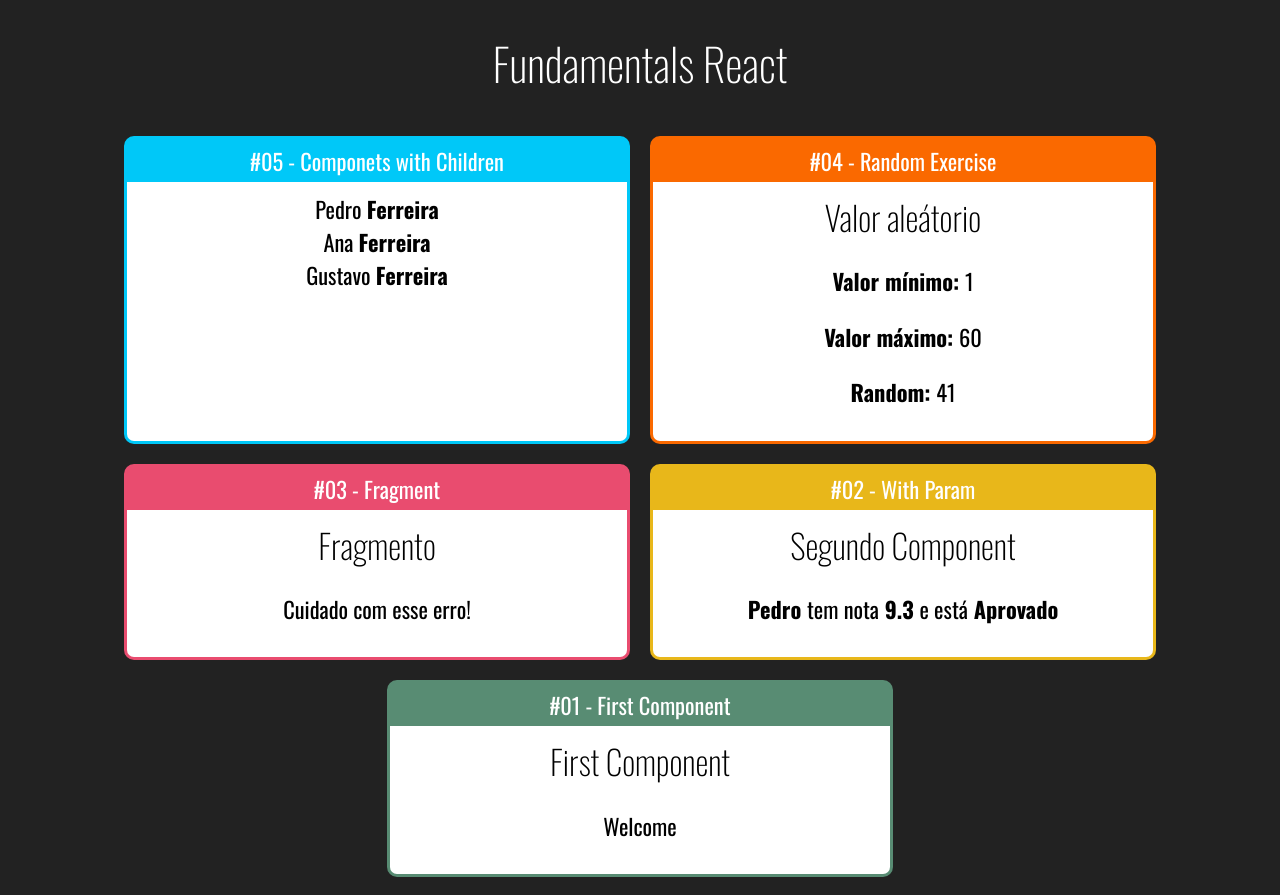
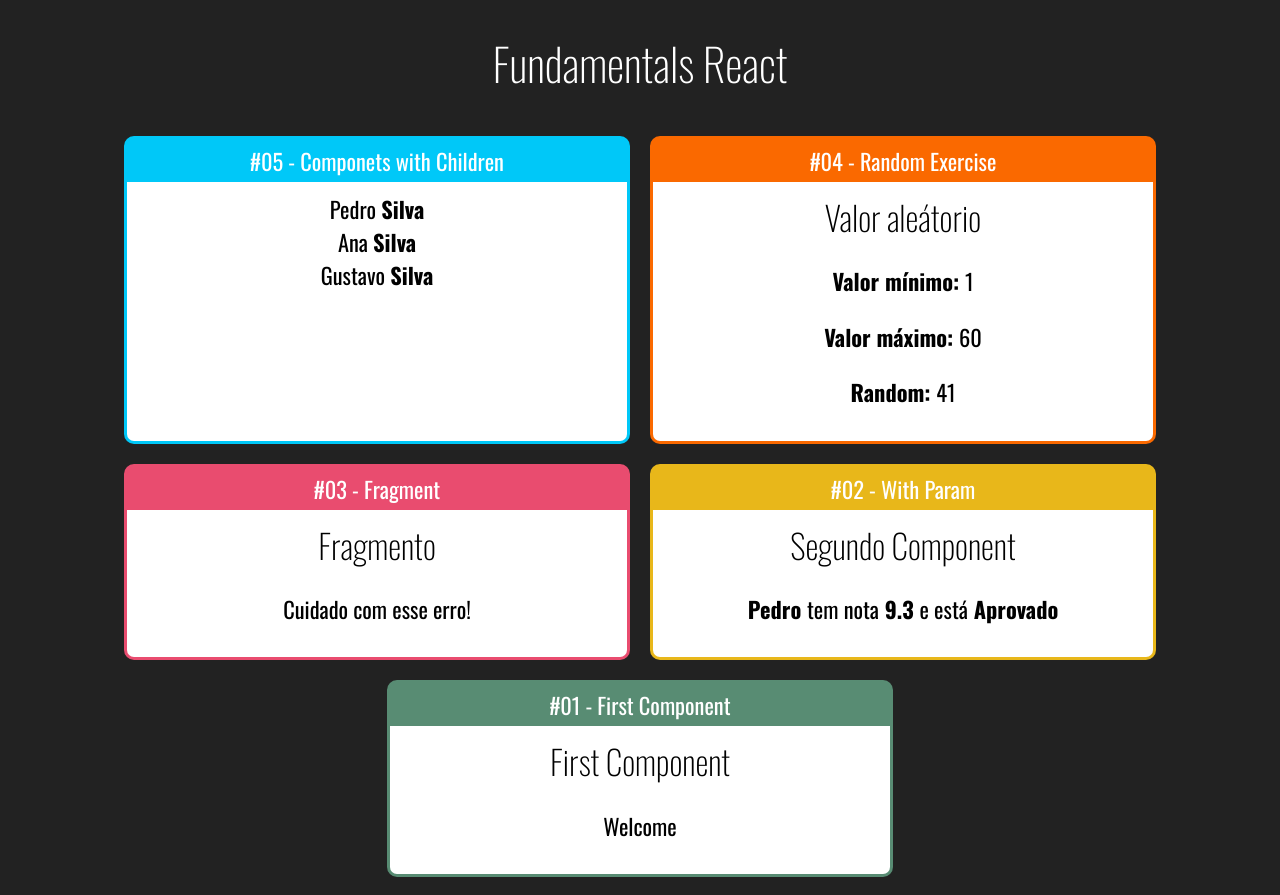
Before and after one commit to gsabreu/react, a React (Create React App) app in the folder udemy-coder/fundamentals-react/: page / in a window 1280 px wide. Built offline with nearby package versions, Linux system fonts and the light colour scheme.

Commit message:
Improving the way to pass data from Parent to child

```diff
--- a/udemy-coder/fundamentals-react/src/App.jsx
+++ b/udemy-coder/fundamentals-react/src/App.jsx
@@ -7,6 +7,7 @@
 import RandomNumber from "./components/basics/RandomNumber";
 import Card from "./components/layout/Card";
 import Family from "./components/basics/Family";
+import FamilyMember from "./components/basics/FamilyMember";
 
 export default () => {
     return (
@@ -16,7 +17,11 @@
             <div className="Cards">
 
                 <Card title="#05 - Componets with Children" color="#00C8F8">
-                    <Family surname="Ferreira"></Family>
+                    <Family surname= "Silva">
+                        <FamilyMember name="Pedro" />
+                        <FamilyMember name="Ana" />
+                        <FamilyMember name="Gustavo" />
+                    </Family>
                 </Card>
 
                 <Card title="#04 - Random Exercise" color="#FA6900">
--- a/udemy-coder/fundamentals-react/src/components/basics/Family.jsx
+++ b/udemy-coder/fundamentals-react/src/components/basics/Family.jsx
@@ -1,12 +1,11 @@
-import FamilyMember from "./FamilyMember";
-import React from "react";
+import React, { cloneElement } from "react";
 
 export default (props) => {
     return (
         <div>
-            <FamilyMember name="Pedro" {...props}/>
-            <FamilyMember name="Ana" {...props}/>
-            <FamilyMember name="Gustavo" {...props}/>
+            {props.children.map((child, i) => {
+                return cloneElement(child, { ...props, key: i});
+            })}
         </div>
     );
 };
```
